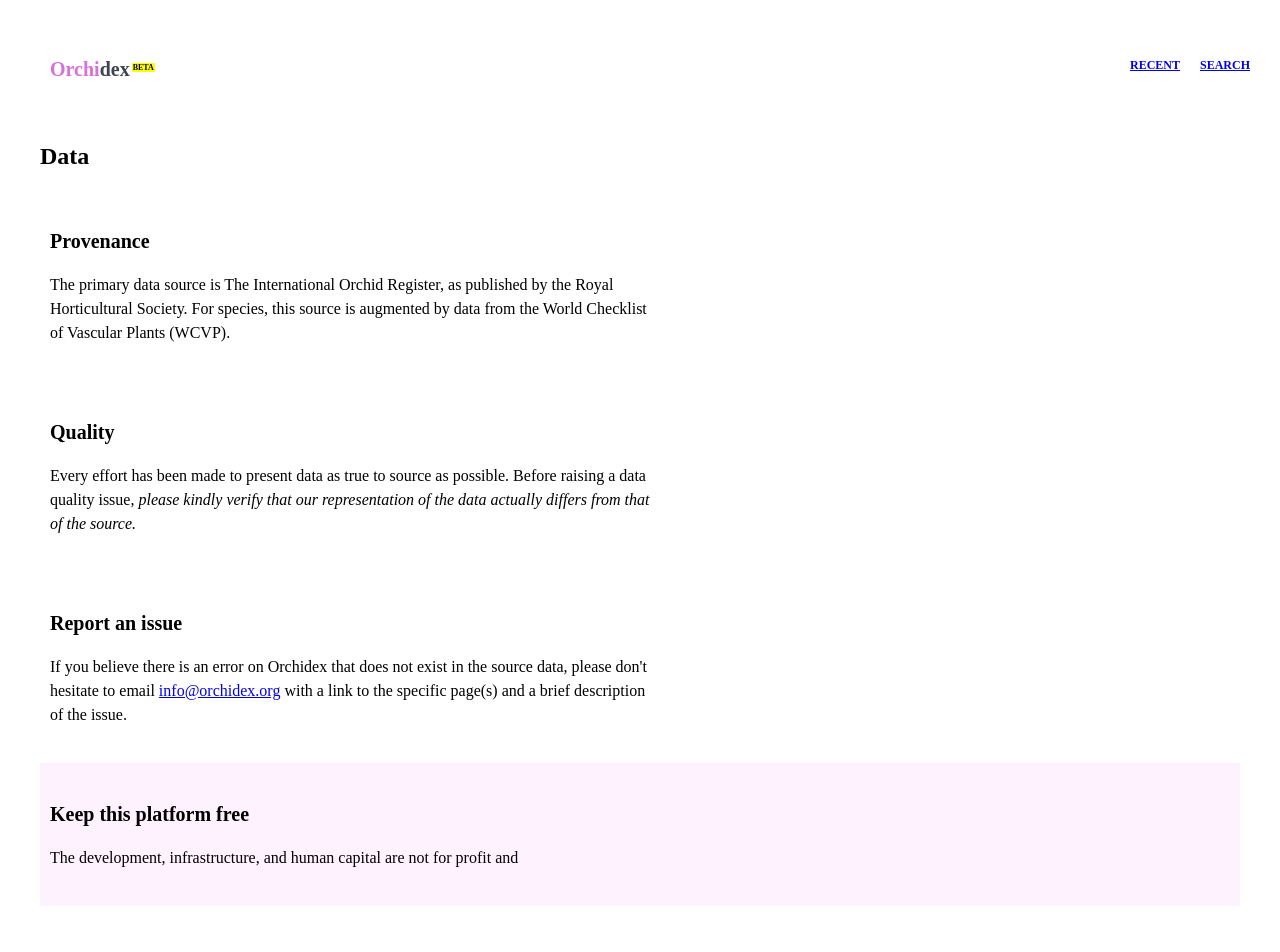
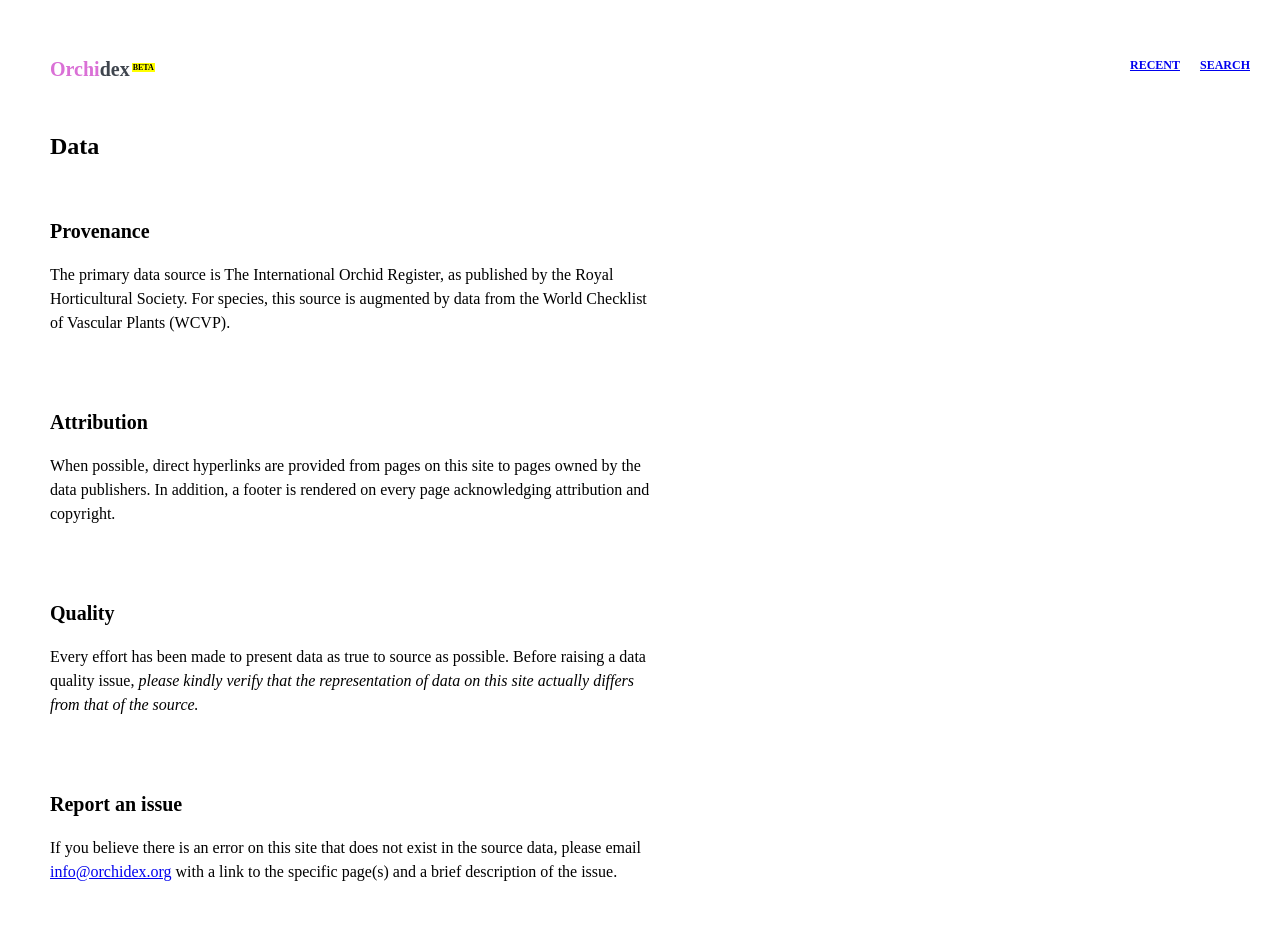
Before and after one commit to sighrobot/orchidex, a Next.js app: page /data in a window 1280 px wide. Shown: the top 952 px of the page. Built offline with nearby package versions, Linux system fonts and the light colour scheme.

Commit message:
static pages

```diff
--- a/components/layout/index.tsx
+++ b/components/layout/index.tsx
@@ -1,6 +1,7 @@
 import { BaseProps } from 'lib/types';
 import cn from 'classnames';
 import style from './style.module.scss';
+import Link, { LinkProps } from 'next/link';
 
 type HProps = BaseProps & { children: React.ReactNode };
 
@@ -11,3 +12,13 @@ export const H2 = ({ className, ...props }: HProps) => (
 export const H3 = ({ className, ...props }: HProps) => (
   <h3 className={cn(style.h3, className)} {...props} />
 );
+
+export const SupportBanner = () => (
+  <aside className={style.support}>
+    <H3>Keep this platform free</H3>
+    <p>
+      Contribute to the human effort and infrastructure that makes this platform
+      possible.
+    </p>
+  </aside>
+);
--- a/components/layout/style.module.scss
+++ b/components/layout/style.module.scss
@@ -5,3 +5,13 @@
 .h3 {
   font-size: 20px;
 }
+
+.support {
+  background: rgba(255, 0, 255, 0.05);
+  padding: 40px;
+
+  p {
+    margin-top: 10px;
+    max-width: 600px;
+  }
+}
--- a/components/resources/resources.tsx
+++ b/components/resources/resources.tsx
@@ -25,7 +25,7 @@ export const Resources = ({ grex, blueNantaSpeciesId }: ResourcesProps) => {
         {...SHARED_PROPS}
         href={`https://apps.rhs.org.uk/horticulturaldatabase/orchidregister/orchiddetails.asp?ID=${grex.id}`}
       >
-        RHS IOR
+        RHS
       </a>
 
       <a
--- a/pages/about/style.module.scss
+++ b/pages/about/style.module.scss
@@ -1,17 +1,22 @@
 .about {
   article {
+    padding: 20px 10px;
+
     a {
       text-decoration: underline;
-      font-weight: 500;
+      // font-weight: 500;
     }
-    padding: 20px 10px;
+
+    h3 + p {
+      margin-top: 10px;
+    }
 
     p {
       max-width: 600px;
     }
+
+    dd {
+      margin: 0;
+    }
   }
 }
-
-.support {
-  background: rgba(255, 0, 255, 0.05);
-}
--- a/pages/data/index.tsx
+++ b/pages/data/index.tsx
@@ -1,13 +1,11 @@
 import { Container } from 'components/container/container';
-import { H2, H3 } from 'components/layout';
+import { H3, SupportBanner } from 'components/layout';
 import Link from 'next/link';
 import style from './style.module.scss';
 
 export default function Data() {
   return (
-    <Container className={style.data} title='Data - Orchidex'>
-      <H2>Data</H2>
-
+    <Container className={style.data} title='Data - Orchidex' heading='Data'>
       <article>
         <H3>Provenance</H3>
         <p>
@@ -19,13 +17,22 @@ export default function Data() {
       </article>
 
       <article>
+        <H3>Attribution</H3>
+        <p>
+          When possible, direct hyperlinks are provided from pages on this site
+          to pages owned by the data publishers. In addition, a footer is
+          rendered on every page acknowledging attribution and copyright.
+        </p>
+      </article>
+
+      <article>
         <H3>Quality</H3>
         <p>
           Every effort has been made to present data as true to source as
           possible. Before raising a data quality issue,{' '}
           <em>
-            please kindly verify that our representation of the data actually
-            differs from that of the source.
+            please kindly verify that the representation of data on this site
+            actually differs from that of the source.
           </em>
         </p>
       </article>
@@ -33,18 +40,10 @@ export default function Data() {
       <article>
         <H3>Report an issue</H3>
         <p>
-          If you believe there is an error on Orchidex that does not exist in
-          the source data, please don't hesitate to email{' '}
+          If you believe there is an error on this site that does not exist in
+          the source data, please email{' '}
           <Link href='mailto:info@orchidex.org'>info@orchidex.org</Link> with a
           link to the specific page(s) and a brief description of the issue.
-        </p>
-      </article>
-
-      <article className={style.support}>
-        <H3>Keep this platform free</H3>
-        <p>
-          The development, infrastructure, and human capital are not for profit
-          and{' '}
         </p>
       </article>
     </Container>
--- a/pages/data/style.module.scss
+++ b/pages/data/style.module.scss
@@ -14,7 +14,3 @@
     }
   }
 }
-
-.support {
-  background: rgba(255, 0, 255, 0.05);
-}
```
Also changed, not shown: pages/about/index.tsx (+16 -20 lines).
